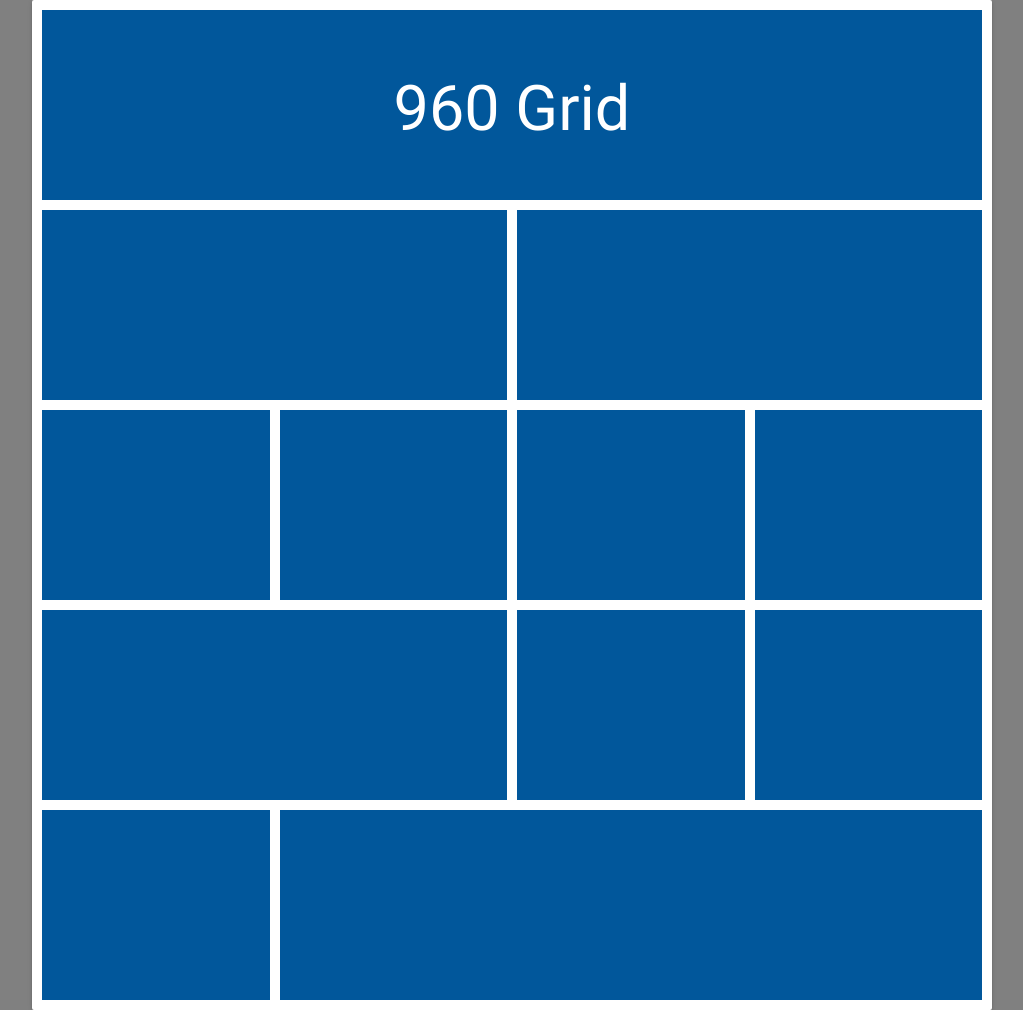
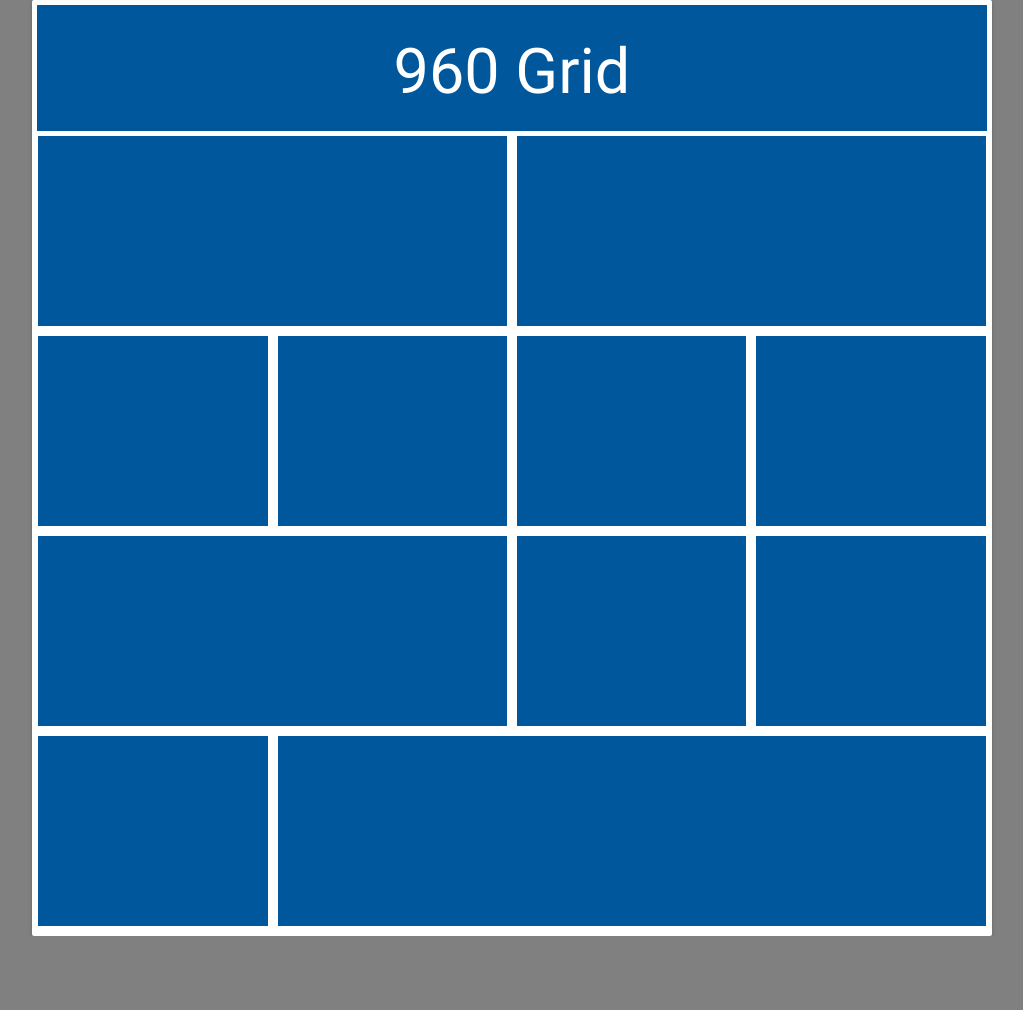
Before and after one commit to Ruslan1386/DZ_9, a plain HTML site: page DZ_9_1/index.html in a window 1280 px wide. Shown: the whole page, without its empty margins (128-1151 px from the left). After the commit the page ends 936 px from the top, so only its background shows below. Drawn offline with nearby package versions, Linux system fonts and the light colour scheme.

Commit message:
corrected

```diff
--- a/DZ_9_1/css/style.css
+++ b/DZ_9_1/css/style.css
@@ -1,5 +1,10 @@
 body {
 	background-color: gray;
+}
+
+* {
+	margin: 0;
+	padding: 0;
 }
 
 .wrapper {
@@ -8,12 +13,16 @@ body {
 	border: 5px solid #fff;
 	padding: 0;
 }
-
+.container .row {
+	margin-bottom: 0;
+    margin-left: -.25rem;
+    margin-right: -.25rem;
+}
 .col {
 	border: 5px solid #fff;
 	width: 100%;
 	height: 200px;
 }
-.col h1 {
+.grid {
 	width: 100%;
 }
--- a/DZ_9_1/index.html
+++ b/DZ_9_1/index.html
@@ -8,21 +8,30 @@
 	<link rel="stylesheet" href="css/style.css">
 </head>
 <body>
-	<div class="wrapper card-panel light-blue darken-4 row">
-		<div class="col s12 valign-wrapper">
-			<h1 class="white-text center-align"> 960 Grid</h1>
+	<div class="container wrapper card-panel light-blue darken-4">
+		<div class="valign-wrapper">
+			<h1 class="white-text center-align grid"> 960 Grid</h1>
 		</div>
+		<div class="row">
 			<div class="col s6"></div>
 			<div class="col s6"></div>
+		</div>
+		<div class="row">
 			<div class="col s3"></div>
 			<div class="col s3"></div>
 			<div class="col s3"></div>
 			<div class="col s3"></div>
+		</div>
+		<div class="row">
 			<div class="col s6"></div>
 			<div class="col s3"></div>
 			<div class="col s3"></div>
+		</div>
+		<div class="row">
 			<div class="col s3"></div>
 			<div class="col s9"></div>
+		</div>
+
 
 	</div>
 
```
Also changed, not shown: DZ_9_2/index.html (+4 -6 lines). Lines whose indentation alone changed are shown as unchanged.
